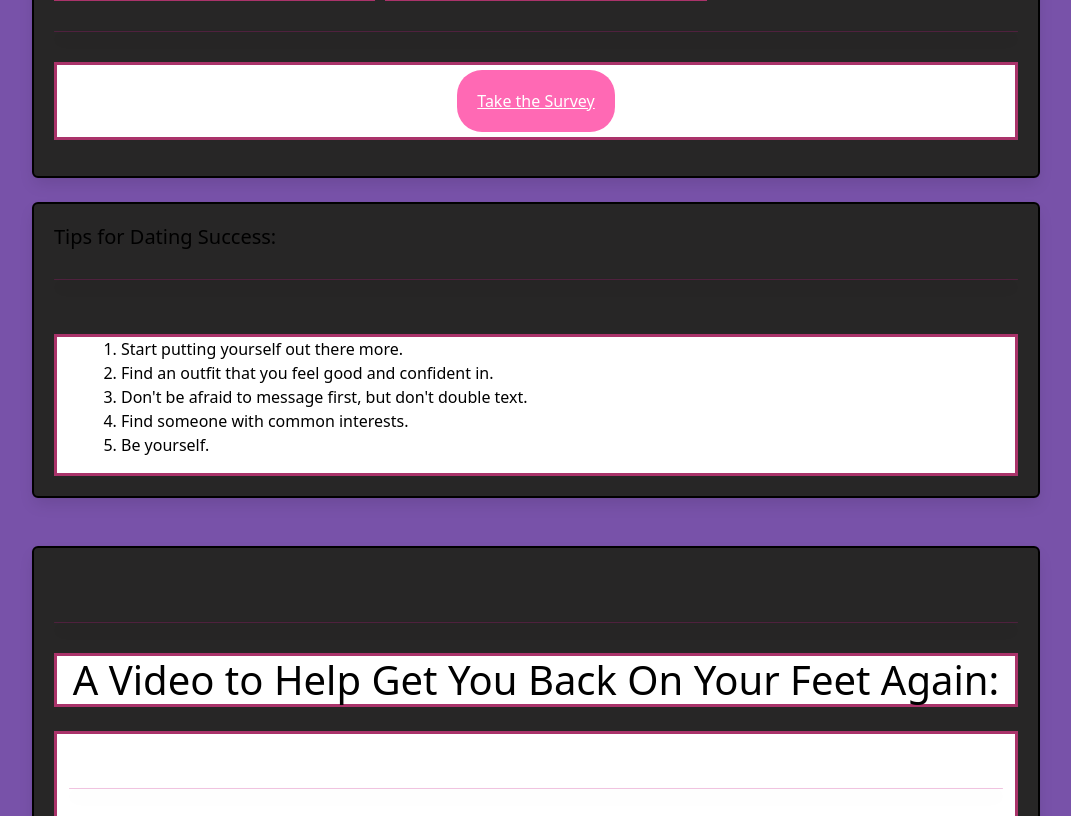
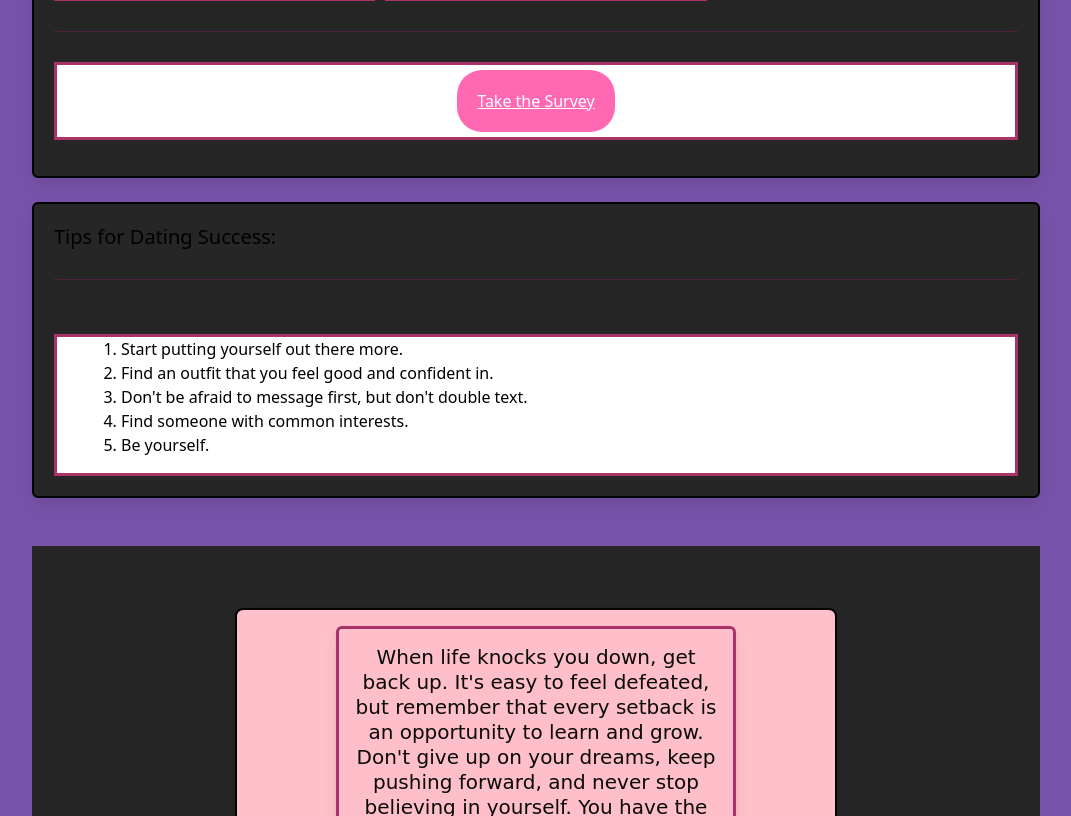
Before and after one commit to Nate-Heim/Amour, a Django app: page / in a window 1280 px wide. Shown: the part 1250-2066 px from the top of the page, without its empty margins (104-1175 px from the left). Run offline with Django 5.2, Linux system fonts and the light colour scheme; the visitor is signed in with stand-in values (Sample User, id 1); some web fonts are replaced.

Commit message:
fixed some more changes on home.html

```diff
--- a/Templates/home.html
+++ b/Templates/home.html
@@ -82,30 +82,30 @@
 
         <br>
 
-        <div class="box" style="background:rgb(39, 38, 38); border: solid black 2px;">
-            <center>
-                <div>
-                    <br>
-                    <hr>
-                    <h5 class="subtitle display-6 center-text" style="color: black; background: white; border: solid 3px #AA336A;">
-                        A Video to Help Get You Back On Your Feet Again:
-                    </h5>
-                    <div class="container" style="background: white; border: solid 3px #AA336A;">
-                        <br>
-                        <hr>
-                        <p>
-                            <iframe width="560" height="315" src="https://www.youtube.com/embed/lq3vMfIpXT8?si=q4t3bTzaNKqxLpmv"
-                                title="YouTube video player" frameborder="0" allow="accelerometer; autoplay; clipboard-write; encrypted-media; gyroscope; picture-in-picture; web-share"
-                                referrerpolicy="strict-origin-when-cross-origin" allowfullscreen>
-                            </iframe>
-                        </p>
-                        <hr><br>
+        <div style="display: flex; justify-content: center; align-items: center; height: 100vh; background: rgb(39, 38, 38);">
+            <div class="box" style="border: solid black 2px; display: inline-block; padding: 1rem; background: #FFC0CB; border-radius: 8px;">
+                <center>
+                    <div class="box has-text-centered" style="border: 3px solid #AA336A; max-width: 400px; margin: 0 auto; padding: 1rem; background: rgba(255, 192, 203, 0.8);">
+                        <h5 class="subtitle is-5 has-text-black" style="font-family: 'Great Vibes', cursive;">
+                            When life knocks you down, get back up. It's easy to feel defeated, but remember that every setback is an opportunity to learn and grow. Don't give up on your dreams, keep pushing forward, and never stop believing in yourself. You have the strength to overcome any obstacle, and you will emerge stronger than ever before.
+                        </h5>
                     </div>
-                    <hr><br>
-                </div>
-            </center>
+                    <div class="box" style="background: white; border: solid 3px #AA336A; display: inline-block; padding: 0; margin-top: 1rem;">
+                        <iframe
+                            width="560"
+                            height="315"
+                            src="https://www.youtube.com/embed/lq3vMfIpXT8?si=q4t3bTzaNKqxLpmv"
+                            title="YouTube video player"
+                            frameborder="0"
+                            allow="accelerometer; autoplay; clipboard-write; encrypted-media; gyroscope; picture-in-picture; web-share"
+                            referrerpolicy="strict-origin-when-cross-origin"
+                            allowfullscreen
+                            style="border: none; display: block; margin: 0;">
+                        </iframe>
+                    </div>
+                </center>
+            </div>
         </div>
-    </div>
 </section>
 {% else %}
     <div class="notification is-warning">
```
